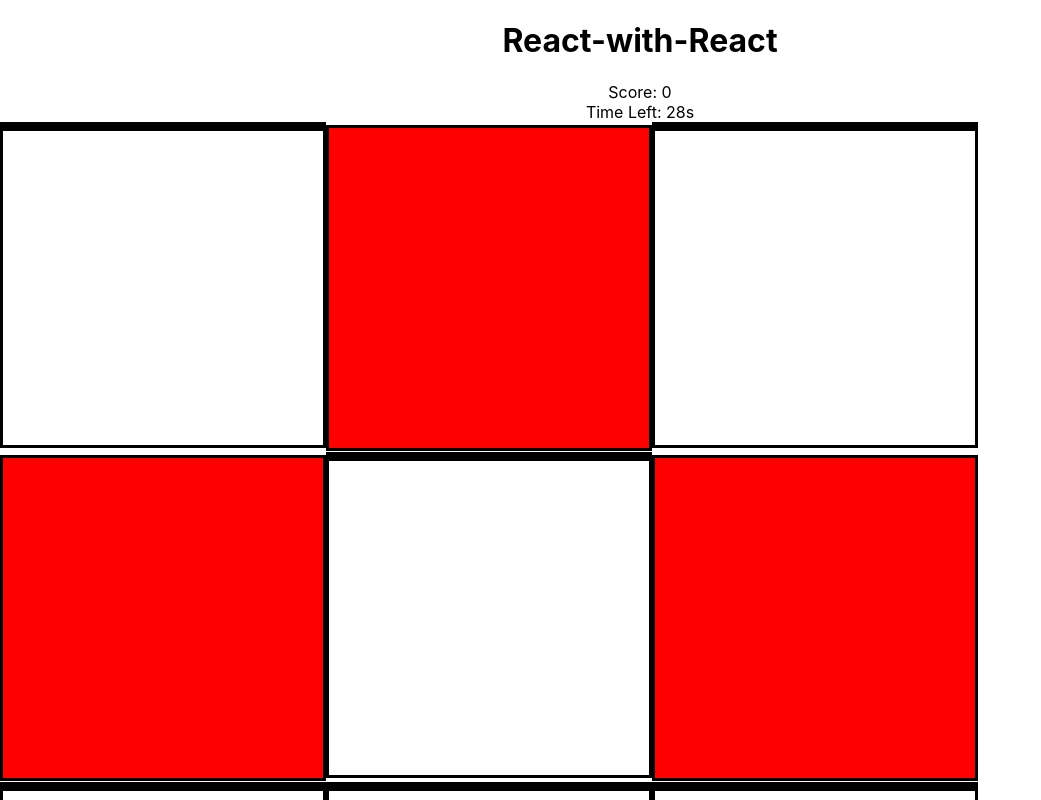
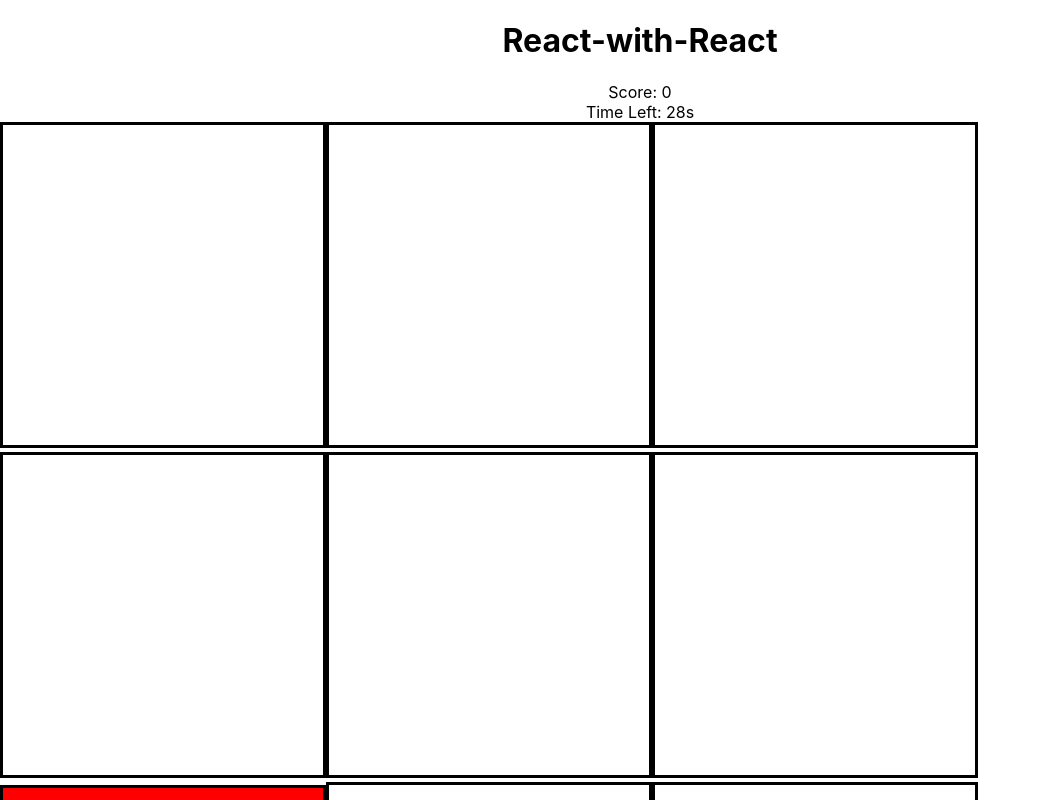
Before and after one commit to timryan10/react-with-react, a React (Create React App) app: page / in a window 1280 px wide. Both pictures are taken after a click on the button "Start". Shown: the top 800 px of the page, without its empty margins (0-1041 px from the left). Built offline with nearby package versions, Linux system fonts and the light colour scheme.

Commit message:
one target appears at a time

```diff
--- a/src/App.js
+++ b/src/App.js
@@ -2,11 +2,11 @@ import { useState, useEffect } from "react";
 import Container from './Components/Container';
 
 function App() {
-
-  let [score, setScore] = useState(0)
-  let [showTargets, setShowTargets] = useState(false)
-  const [timeLeft, setTimeLeft] = useState(30); // 30-second timer
+  const [score, setScore] = useState(0);
+  const [showTargets, setShowTargets] = useState(false);
+  const [timeLeft, setTimeLeft] = useState(30);
   const [gameOver, setGameOver] = useState(false);
+  const [activeIndex, setActiveIndex] = useState(null);
 
   useEffect(() => {
     let timer;
@@ -22,6 +22,13 @@ function App() {
     return () => clearInterval(timer);
   }, [showTargets, timeLeft]);
 
+  useEffect(() => {
+    if (showTargets) {
+      const randomIndex = Math.floor(Math.random() * 9);
+      setActiveIndex(randomIndex);
+    }
+  }, [showTargets, score]);
+
   const startGame = () => {
     setScore(0);
     setTimeLeft(30);
@@ -29,9 +36,19 @@ function App() {
     setShowTargets(true);
   };
 
-  const renderTargets = () => {
+  const renderContainers = () => {
     return Array.from({ length: 9 }, (_, i) => (
-      <Container key={i} setScore={setScore} score={score} />
+      <Container
+        key={i}
+        index={i}
+        active={i === activeIndex}
+        setScore={setScore}
+        score={score}
+        onHit={() => {
+          const newIndex = Math.floor(Math.random() * 9);
+          setActiveIndex(newIndex);
+        }}
+      />
     ));
   };
 
@@ -45,7 +62,7 @@ function App() {
         <button onClick={startGame} className="start">Start</button>
       )}
 
-      {showTargets && <div className="targets">{renderTargets()}</div>}
+      {showTargets && <div className="targets">{renderContainers()}</div>}
 
       {gameOver && (
         <div className="game-over">
@@ -56,5 +73,4 @@ function App() {
     </div>
   );
 }
-
 export default App;
--- a/src/Components/Container.js
+++ b/src/Components/Container.js
@@ -1,22 +1,20 @@
-import { useState } from "react";
 import EmptySlot from "./EmptySlot";
 import Target from "./Target";
 
-const Container = (props) => {
-    let [target, setTarget] = useState(false)
+const Container = ({ index, active, setScore, score, onHit }) => {
+  const handleClick = () => {
+    setScore(score + 1);
+    onHit();
+  };
 
-    const handleClick = (e) => {
-        props.setScore(props.score + 40)
-        setTarget(false)
-    }
+  return (
+    <div
+      style={{ width: '20em', height: '20em', border: 'solid', display: 'inline-block' }}
+      className="container"
+    >
+      {active ? <Target handleClick={handleClick} /> : <EmptySlot />}
+    </div>
+  );
+};
 
-    let displayTarget = target ? <Target setScore={props.setScore} toggle={setTarget} handleClick={handleClick} /> : <EmptySlot toggle={setTarget} />
-
-    return(
-        <div style={{'display': 'inline-block', 'width': '20em', 'height': '20em', 'border': 'solid'}}>
-            {displayTarget}
-        </div>
-    )
-}
-
-export default Container
+export default Container;
--- a/src/Components/EmptySlot.js
+++ b/src/Components/EmptySlot.js
@@ -1,19 +1,9 @@
-import { useEffect } from "react";
+const EmptySlot = () => {
+    return (
+      <div className="empty-slot" style={{ width: '20em', height: '20em' }}>
+        {/* Empty */}
+      </div>
+    );
+  };
 
-const EmptySlot = (props) => {
-    useEffect(() => {
-        let randSeconds = Math.ceil(Math.random() * 5000)
-        let timer = setTimeout(() => {
-            props.toggle(true)
-        }, randSeconds)
-        return () => clearTimeout(timer)
-    })
-
-    return(
-        <div className="container">
-
-        </div>
-    )
-}
-
-export default EmptySlot
+  export default EmptySlot;
--- a/src/Components/Target.js
+++ b/src/Components/Target.js
@@ -1,23 +1,16 @@
-import { useEffect } from "react";
-import redSquare from './red-square.png'
+import redSquare from './red-square.png';
 
-const Target = (props) => {
-    useEffect(() => {
-        let randSeconds = Math.ceil(Math.random() * 10000)
-        let timer = setTimeout(() => {
-            props.toggle(false)
-        }, randSeconds)
-        return () => clearTimeout(timer)
-    })
+const Target = ({ handleClick }) => {
+    return (
+      <div>
+        <img
+          style={{ width: '20em', height: '20em' }}
+          src={redSquare}
+          onClick={handleClick}
+          alt="Target"
+        />
+      </div>
+    );
+  };
 
-    return(
-        <div>
-            <img style={{'width' : '20em', 'height': '20em'}}
-            src={redSquare}
-            onClick={props.handleClick}
-            alt="Target" />
-        </div>
-    )
-}
-
-export default Target
+  export default Target;
```
